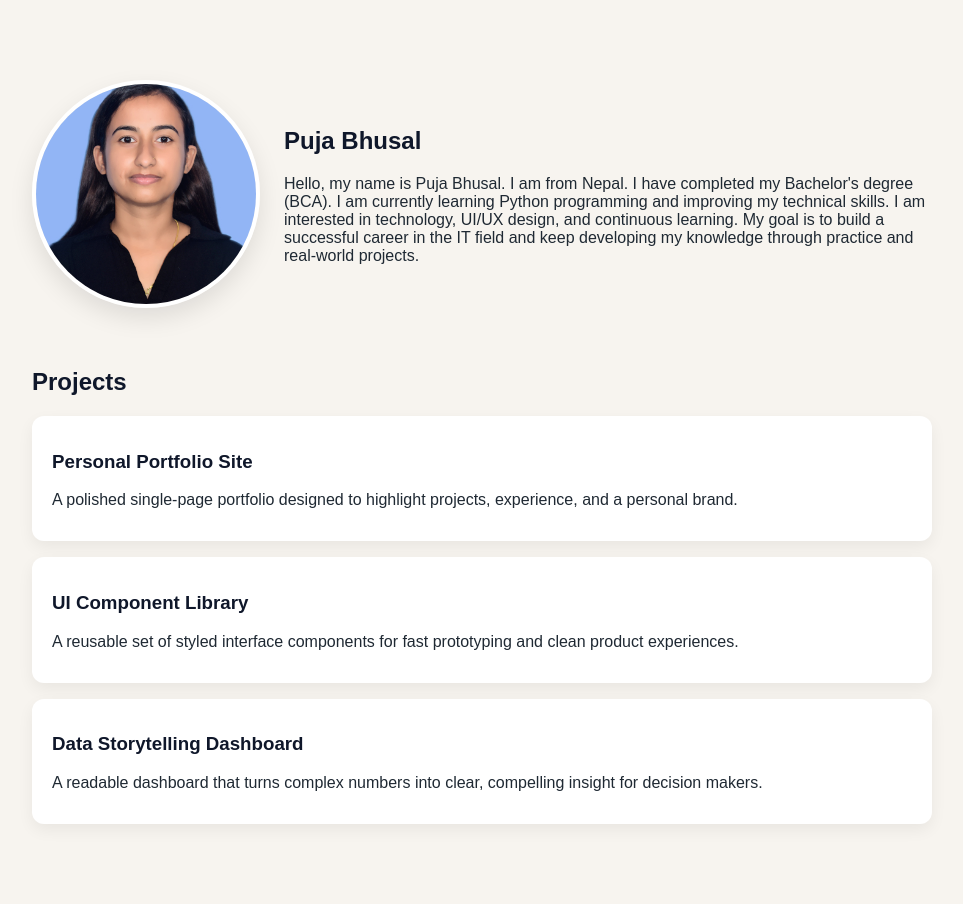
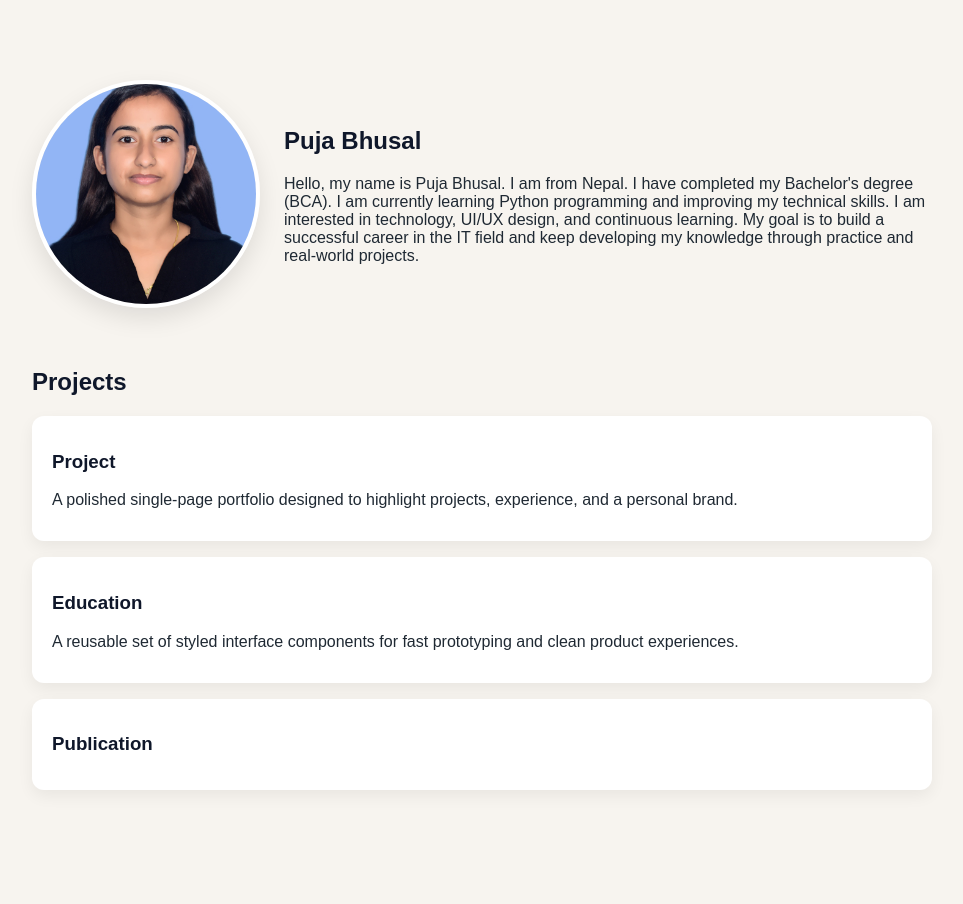
Before and after one commit to pujabhusal1/portfolio, a Jekyll site: the page built from index.md, in a window 1280 px wide. Shown: the whole page, without its empty margins (158-1121 px from the left). Built offline with Jekyll 4.4.1, drawn with Linux system fonts in a browser that asks for light colours.

```diff
--- a/_data/projects.yml
+++ b/_data/projects.yml
@@ -1,6 +1,8 @@
-- name: Personal Portfolio Site
+- name: Project
   description: A polished single-page portfolio designed to highlight projects, experience, and a personal brand.
-- name: UI Component Library
+- name: Education
   description: A reusable set of styled interface components for fast prototyping and clean product experiences.
-- name: Data Storytelling Dashboard
+- name: Training
   description: A readable dashboard that turns complex numbers into clear, compelling insight for decision makers.
+  name: Publication
+  description:
```
